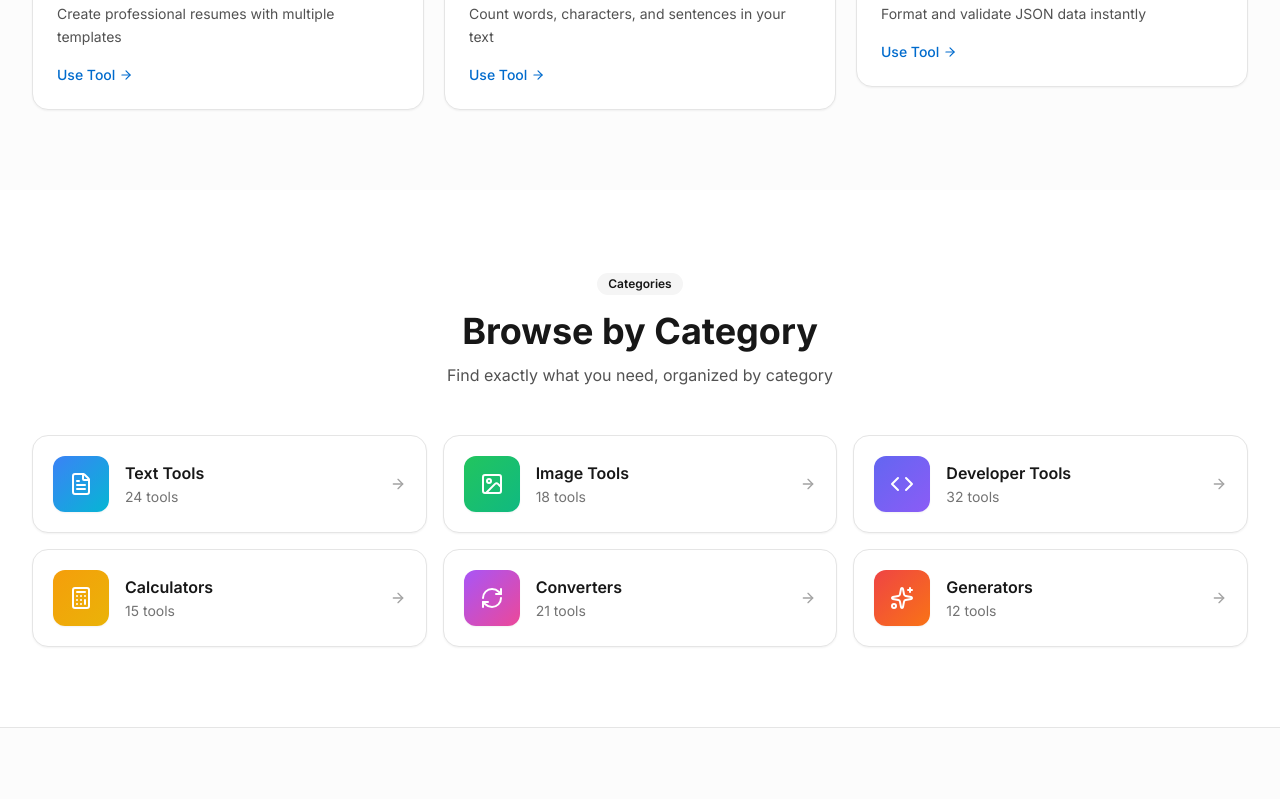
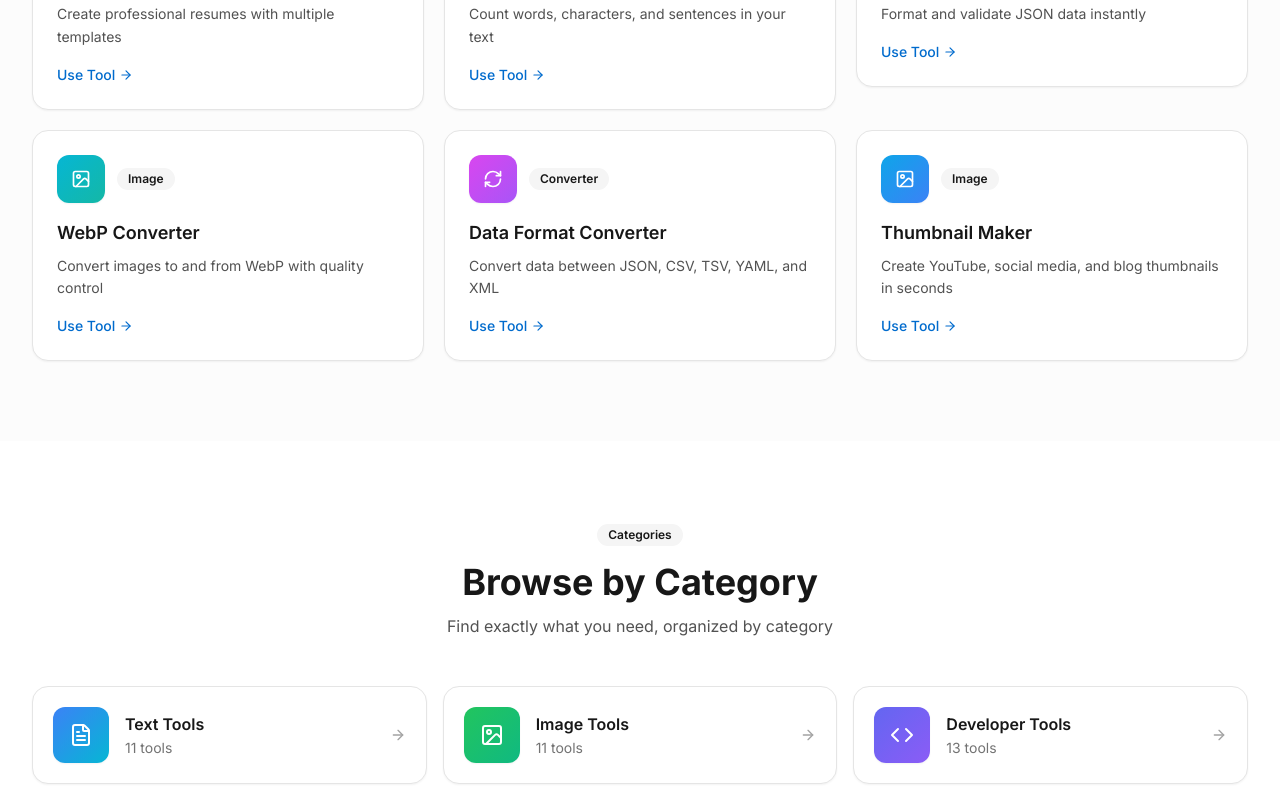
Before and after one commit to hadkidaoud-cell/toolnova, a Next.js app in the folder apps/web/: page / in a window 1280 px wide. Shown: the part 1820-2619 px from the top of the page. Built offline with nearby package versions, Linux system fonts and the light colour scheme; no server answers.

Commit message:
feat(seo): enrich homepage metadata, add OG/Twitter images, feature new tools

```diff
--- a/apps/web/src/app/layout.tsx
+++ b/apps/web/src/app/layout.tsx
@@ -14,16 +14,87 @@ const inter = Inter({
   weight: ["400", "500", "600", "700", "800"],
 });
 
+const APP_URL = process.env.NEXT_PUBLIC_APP_URL || "https://toolnova.com";
+
+const SITE_NAME = "ToolNova";
+const SITE_TITLE = "ToolNova - Every Tool. One Place.";
+const SITE_DESCRIPTION =
+  "Discover hundreds of free online tools. Image editors, text processors, calculators, converters, and more.";
+
+const websiteJsonLd = {
+  "@context": "https://schema.org",
+  "@graph": [
+    {
+      "@type": "WebSite",
+      "@id": `${APP_URL}/#website`,
+      url: APP_URL,
+      name: SITE_NAME,
+      alternateName: "ToolNova Tools",
+      description: SITE_DESCRIPTION,
+      inLanguage: "en",
+      publisher: { "@id": `${APP_URL}/#organization` },
+    },
+    {
+      "@type": "Organization",
+      "@id": `${APP_URL}/#organization`,
+      name: SITE_NAME,
+      url: APP_URL,
+      logo: {
+        "@type": "ImageObject",
+        url: `${APP_URL}/icon-512.png`,
+        width: 512,
+        height: 512,
+      },
+    },
+  ],
+};
+
 export const metadata: Metadata = {
   title: {
-    default: "ToolNova - Every Tool. One Place.",
+    default: SITE_TITLE,
     template: "%s | ToolNova",
   },
-  description:
-    "Discover hundreds of free online tools. Image editors, text processors, calculators, converters, and more.",
-  metadataBase: new URL(
-    process.env.NEXT_PUBLIC_APP_URL || "http://localhost:3000"
-  ),
+  description: SITE_DESCRIPTION,
+  metadataBase: new URL(APP_URL),
+  keywords: [
+    "free online tools",
+    "webp converter",
+    "image converter",
+    "image compressor",
+    "pdf tools",
+    "text tools",
+    "calculators",
+    "data format converter",
+    "thumbnail maker",
+  ],
+  authors: [{ name: SITE_NAME, url: APP_URL }],
+  creator: SITE_NAME,
+  applicationName: SITE_NAME,
+  openGraph: {
+    type: "website",
+    siteName: SITE_NAME,
+    title: SITE_TITLE,
+    description: SITE_DESCRIPTION,
+    url: APP_URL,
+    locale: "en_US",
+    alternateLocale: ["ar_SA", "fr_FR", "es_ES", "pt_PT"],
+  },
+  twitter: {
+    card: "summary_large_image",
+    title: SITE_TITLE,
+    description: SITE_DESCRIPTION,
+  },
+  alternates: {
+    canonical: "/",
+  },
+  icons: {
+    icon: "/favicon.ico",
+    apple: "/icon-192.png",
+  },
+  robots: {
+    index: true,
+    follow: true,
+  },
 };
 
 export const viewport: Viewport = {
@@ -39,6 +110,10 @@ export default function RootLayout({
   return (
     <html lang="en" suppressHydrationWarning>
       <head>
+        <script
+          type="application/ld+json"
+          dangerouslySetInnerHTML={{ __html: JSON.stringify(websiteJsonLd) }}
+        />
         <script
           dangerouslySetInnerHTML={{
             __html: `
--- /dev/null
+++ b/apps/web/src/app/og-renderer.tsx
@@ -0,0 +1,80 @@
+export function ToolNovaBranding() {
+  return (
+    <div
+      style={{
+        width: "100%",
+        height: "100%",
+        display: "flex",
+        flexDirection: "column",
+        alignItems: "center",
+        justifyContent: "center",
+        background:
+          "linear-gradient(135deg, #312e81 0%, #6d28d9 40%, #a855f7 72%, #ec4899 100%)",
+        color: "#ffffff",
+        fontFamily: "sans-serif",
+        textAlign: "center",
+        padding: "0 64px",
+      }}
+    >
+      <div
+        style={{
+          display: "flex",
+          alignItems: "center",
+          justifyContent: "center",
+          width: 96,
+          height: 96,
+          borderRadius: 24,
+          background: "#ffffff",
+          marginBottom: 32,
+        }}
+      >
+        <div
+          style={{
+            fontSize: 60,
+            fontWeight: 800,
+            color: "#7c3aed",
+            lineHeight: 1,
+          }}
+        >
+          T
+        </div>
+      </div>
+      <div
+        style={{
+          display: "flex",
+          alignItems: "baseline",
+          fontSize: 96,
+          fontWeight: 800,
+          letterSpacing: -2,
+          lineHeight: 1.05,
+        }}
+      >
+        Tool
+        <span style={{ color: "#fbbf24" }}>Nova</span>
+      </div>
+      <div
+        style={{
+          fontSize: 40,
+          fontWeight: 600,
+          color: "rgba(255,255,255,0.92)",
+          marginTop: 20,
+        }}
+      >
+        Every Tool. One Place.
+      </div>
+      <div
+        style={{
+          display: "flex",
+          marginTop: 36,
+          padding: "10px 24px",
+          borderRadius: 999,
+          background: "rgba(255,255,255,0.14)",
+          fontSize: 24,
+          color: "rgba(255,255,255,0.85)",
+        }}
+      >
+        100+ free online tools &middot; No signup required
+      </div>
+    </div>
+  );
+}
--- a/apps/web/src/app/page.tsx
+++ b/apps/web/src/app/page.tsx
@@ -39,15 +39,18 @@ const FEATURED_TOOL_META: Record<string, { icon: React.ElementType; gradient: st
   "resume-builder": { icon: FileText, gradient: "from-blue-500 to-cyan-500" },
   "word-counter": { icon: Code, gradient: "from-amber-500 to-yellow-500" },
   "json-formatter": { icon: Code, gradient: "from-indigo-500 to-violet-500" },
+  "webp-converter": { icon: Image, gradient: "from-cyan-500 to-teal-500" },
+  "format-converter": { icon: RefreshCw, gradient: "from-fuchsia-500 to-purple-500" },
+  "thumbnail-maker": { icon: Image, gradient: "from-sky-500 to-blue-500" },
 };
 
 const CATEGORY_META: Record<string, { icon: React.ElementType; color: string; count: number }> = {
-  text: { icon: FileText, color: "from-blue-500 to-cyan-500", count: 24 },
-  image: { icon: Image, color: "from-green-500 to-emerald-500", count: 18 },
-  developer: { icon: Code, color: "from-indigo-500 to-violet-500", count: 32 },
-  calculation: { icon: Calculator, color: "from-amber-500 to-yellow-500", count: 15 },
-  converter: { icon: RefreshCw, color: "from-purple-500 to-pink-500", count: 21 },
-  generator: { icon: Sparkles, color: "from-red-500 to-orange-500", count: 12 },
+  text: { icon: FileText, color: "from-blue-500 to-cyan-500", count: 11 },
+  image: { icon: Image, color: "from-green-500 to-emerald-500", count: 11 },
+  developer: { icon: Code, color: "from-indigo-500 to-violet-500", count: 13 },
+  calculation: { icon: Calculator, color: "from-amber-500 to-yellow-500", count: 8 },
+  converter: { icon: RefreshCw, color: "from-purple-500 to-pink-500", count: 7 },
+  generator: { icon: Sparkles, color: "from-red-500 to-orange-500", count: 3 },
 };
 
 const STAT_META = [
@@ -194,7 +197,7 @@ function HeroSection() {
             initial={{ opacity: 0, y: 20 }}
             animate={{ opacity: 1, y: 0 }}
             transition={{ delay: 0.6 }}
-            className="mt-10 flex items-center justify-center gap-4"
+            className="mt-10 flex flex-wrap items-center justify-center gap-4"
           >
             <Link href="#tools">
               <Button size="lg" className="h-12 px-8 text-base">
@@ -637,14 +640,14 @@ function NewsletterSection() {
           <p className="mx-auto mt-3 max-w-md text-brand-100">
             {dict.home.newsletterSubtitle}
           </p>
-          <form onSubmit={handleSubmit} className="mx-auto mt-8 flex max-w-md gap-3">
+          <form onSubmit={handleSubmit} className="mx-auto mt-8 flex max-w-md flex-wrap gap-3">
             <input
               type="email"
               value={email}
               onChange={(e) => setEmail(e.target.value)}
               placeholder={dict.home.emailPlaceholder}
               required
-              className="h-12 flex-1 rounded-xl border border-white/20 bg-white/10 px-4 text-sm text-white placeholder:text-brand-200 focus:outline-none focus:ring-2 focus:ring-white/50"
+              className="h-12 min-w-0 flex-1 rounded-xl border border-white/20 bg-white/10 px-4 text-sm text-white placeholder:text-brand-200 focus:outline-none focus:ring-2 focus:ring-white/50"
             />
             <Button
               type="submit"
--- a/apps/web/src/i18n/dictionaries/ar.ts
+++ b/apps/web/src/i18n/dictionaries/ar.ts
@@ -242,6 +242,24 @@ const ar: Dictionary = {
         name: "منسّق JSON",
         description: "نسّق وتحقق من بيانات JSON فوراً",
         category: "مطور",
+      },
+      {
+        id: "webp-converter",
+        name: "محوّل WebP",
+        description: "حوّل الصور من وإلى صيغة WebP مع التحكم في الجودة",
+        category: "صورة",
+      },
+      {
+        id: "format-converter",
+        name: "محوّل صيغ البيانات",
+        description: "حوّل البيانات بين JSON وCSV وTSV وYAML وXML",
+        category: "محوّل",
+      },
+      {
+        id: "thumbnail-maker",
+        name: "منشئ الصور المصغرة",
+        description: "أنشئ صوراً مصغرة لليوتيوب والسوشيال والمدونات في ثوانٍ",
+        category: "صورة",
       },
     ],
     categories: [
--- a/apps/web/src/i18n/dictionaries/en.ts
+++ b/apps/web/src/i18n/dictionaries/en.ts
@@ -244,6 +244,24 @@ const en: Dictionary = {
         name: "JSON Formatter",
         description: "Format and validate JSON data instantly",
         category: "Developer",
+      },
+      {
+        id: "webp-converter",
+        name: "WebP Converter",
+        description: "Convert images to and from WebP with quality control",
+        category: "Image",
+      },
+      {
+        id: "format-converter",
+        name: "Data Format Converter",
+        description: "Convert data between JSON, CSV, TSV, YAML, and XML",
+        category: "Converter",
+      },
+      {
+        id: "thumbnail-maker",
+        name: "Thumbnail Maker",
+        description: "Create YouTube, social media, and blog thumbnails in seconds",
+        category: "Image",
       },
     ],
     categories: [
--- a/apps/web/src/i18n/dictionaries/es.ts
+++ b/apps/web/src/i18n/dictionaries/es.ts
@@ -244,6 +244,24 @@ const es: Dictionary = {
         name: "Formateador JSON",
         description: "Formatea y valida datos JSON al instante",
         category: "Desarrollador",
+      },
+      {
+        id: "webp-converter",
+        name: "Conversor WebP",
+        description: "Convierte imágenes hacia y desde WebP con control de calidad",
+        category: "Imagen",
+      },
+      {
+        id: "format-converter",
+        name: "Conversor de formatos de datos",
+        description: "Convierte datos entre JSON, CSV, TSV, YAML y XML",
+        category: "Conversor",
+      },
+      {
+        id: "thumbnail-maker",
+        name: "Creador de miniaturas",
+        description: "Crea miniaturas para YouTube, redes sociales y blogs en segundos",
+        category: "Imagen",
       },
     ],
     categories: [
--- a/apps/web/src/i18n/dictionaries/fr.ts
+++ b/apps/web/src/i18n/dictionaries/fr.ts
@@ -242,8 +242,26 @@ const fr: Dictionary = {
       {
         id: "json-formatter",
         name: "Formateur JSON",
-        description: "Formatez et validez vos données JSON instantanément",
+        description: "Formatez et validez instantanément vos données JSON",
         category: "Développeur",
+      },
+      {
+        id: "webp-converter",
+        name: "Convertisseur WebP",
+        description: "Convertissez des images vers et depuis WebP avec contrôle de la qualité",
+        category: "Image",
+      },
+      {
+        id: "format-converter",
+        name: "Convertisseur de formats de données",
+        description: "Convertissez des données entre JSON, CSV, TSV, YAML et XML",
+        category: "Convertisseur",
+      },
+      {
+        id: "thumbnail-maker",
+        name: "Générateur de vignettes",
+        description: "Créez des vignettes YouTube, réseaux sociaux et blog en quelques secondes",
+        category: "Image",
       },
     ],
     categories: [
--- a/apps/web/src/i18n/dictionaries/pt.ts
+++ b/apps/web/src/i18n/dictionaries/pt.ts
@@ -244,6 +244,24 @@ const pt: Dictionary = {
         name: "Formatador JSON",
         description: "Formate e valide dados JSON instantaneamente",
         category: "Desenvolvedor",
+      },
+      {
+        id: "webp-converter",
+        name: "Conversor WebP",
+        description: "Converta imagens para e de WebP com controle de qualidade",
+        category: "Imagem",
+      },
+      {
+        id: "format-converter",
+        name: "Conversor de formatos de dados",
+        description: "Converta dados entre JSON, CSV, TSV, YAML e XML",
+        category: "Conversor",
+      },
+      {
+        id: "thumbnail-maker",
+        name: "Criador de miniaturas",
+        description: "Crie miniaturas para YouTube, redes sociais e blogs em segundos",
+        category: "Imagem",
       },
     ],
     categories: [
```
Also changed, not shown: apps/web/src/app/opengraph-image.tsx (added, +10 -0 lines), apps/web/src/app/twitter-image.tsx (added, +10 -0 lines).
